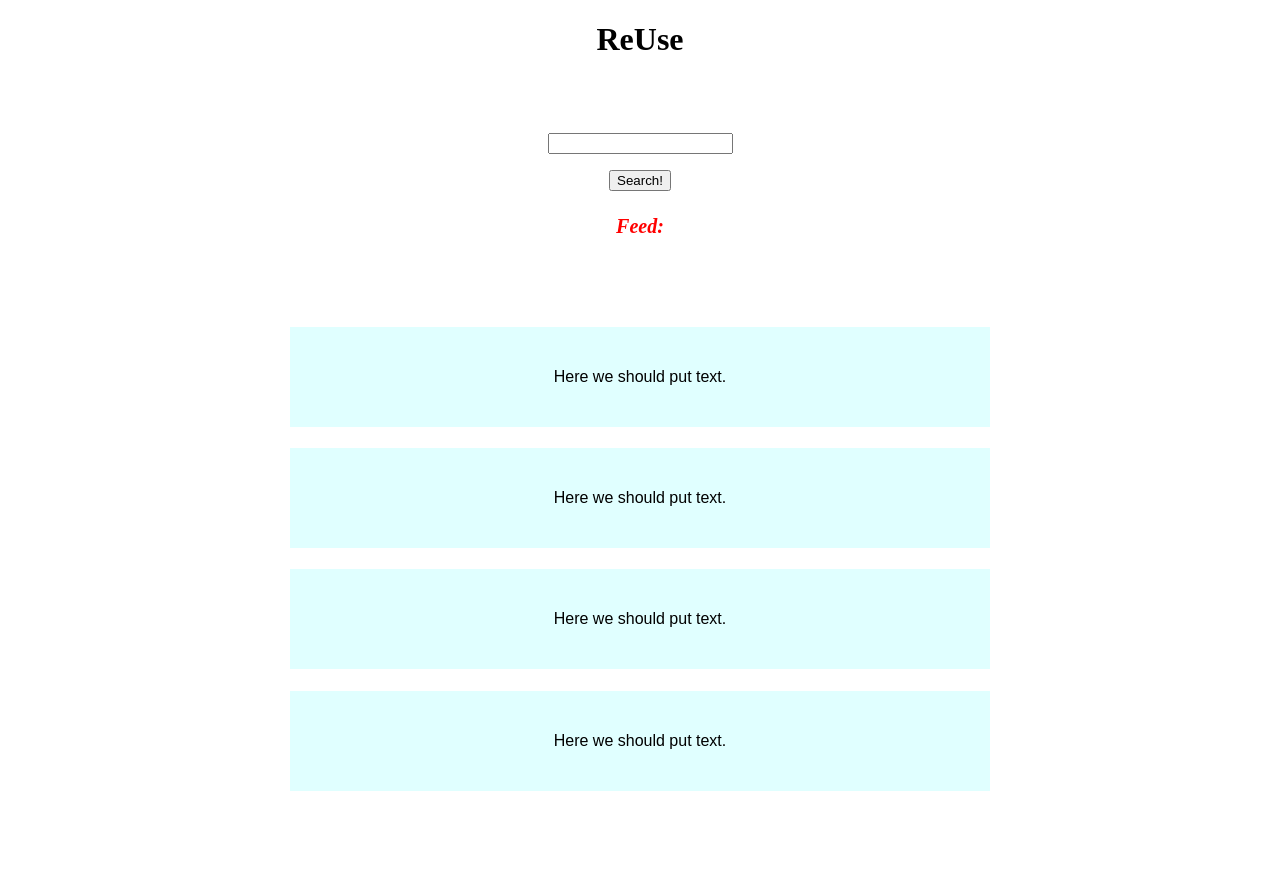
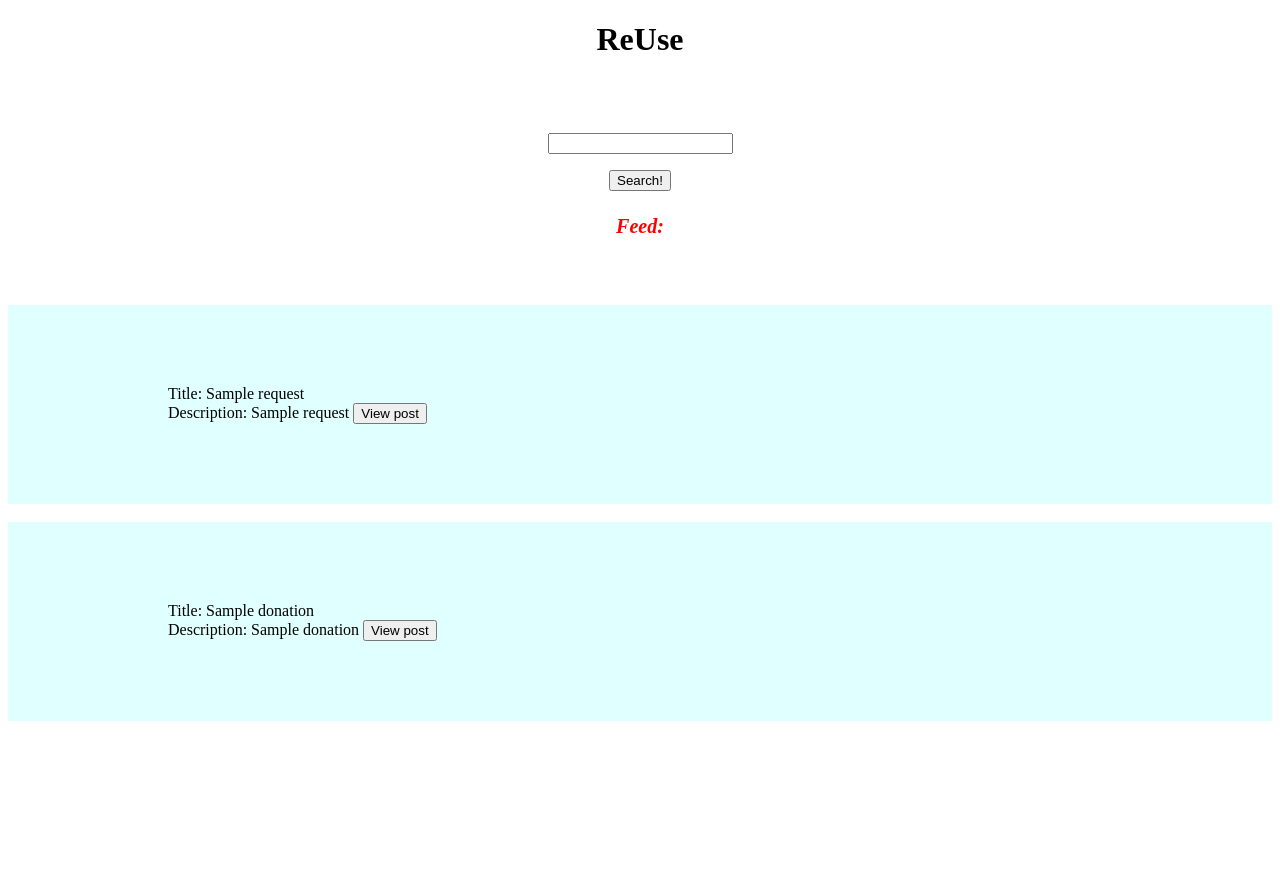
Before and after one commit to odc19/ReUse, a Flask app: page / in a window 1280 px wide. After the commit the page ends 721 px from the top, so only its background shows below. Run offline with Flask 2, Linux system fonts and the light colour scheme; a database or web service that is not in the repository returns one stand-in record (values such as "Sample title"); some libraries are stand-ins or nearby versions.

Commit message:
Created feed with search functionality, added view post button

```diff
--- a/app.py
+++ b/app.py
@@ -16,28 +16,78 @@ app.config['SQLALCHEMY_DATABASE_URI'] = 'sqlite:///EXAMPLE_database.db'
 req_table = "requests"
 don_table = "donations"
 
+
 def init_table_posts():
     conn = psycopg2.connect(dbname=DB_NAME, user=DB_USER, password=DB_PASS, host=DB_HOST)
     cur = conn.cursor()
-    #cur.execute(
-    #    "CREATE TABLE donations (id SERIAL PRIMARY KEY, person_id INT, title VARCHAR, category VARCHAR, description VARCHAR, location VARCHAR, reserved VARCHAR);")
-    #cur.execute("CREATE TABLE requests (id SERIAL PRIMARY KEY, person_id INT, title VARCHAR, description VARCHAR, reserved VARCHAR);")
+    conn.commit()
+    cur.close()
+    conn.close()
+
+
+def query_word(word, table, col):
+    # if table == req_table:
+    #     return "SELECT (id, person_id, title, category, description, location, ) FROM " + table + " WHERE " + col + " LIKE '%" + word + "%' ;"
+    # else:
+        return "SELECT * FROM " + table + " WHERE " + col + " LIKE '%" + word + "%' ;"
+
+
+@app.route("/")
+def index():
+    key_word = request.args.get("search_sentence")
+    if not key_word:
+        key_word = ""
+    conn = psycopg2.connect(dbname=DB_NAME, user=DB_USER, password=DB_PASS, host=DB_HOST)
+    cur = conn.cursor()
+
+    posts_with_types = []
+
+    cur.execute(query_word(key_word, req_table, "description"))
+    posts = cur.fetchall()
+    for post in posts:
+        posts_with_types.append({"post": post, "type": "request"})
+
+    cur.execute(query_word(key_word, don_table, "description"))
+    posts = cur.fetchall()
+    for post in posts:
+        posts_with_types.append({"post": post, "type": "donation"})
+
+    for post_with_type in posts_with_types:
+        print(post_with_type)
+        print("\n")
 
     conn.commit()
     cur.close()
     conn.close()
 
-def query_word(word, table, col):
-    return "SELECT * FROM " + table + " WHERE " + col + " LIKE '%" + word + "%' ;"
+    return render_template("index.html", posts_with_types=posts_with_types)
 
 
-@app.route("/")
-def index():
-    return render_template("index.html")
-
-@app.route("/")
+@app.route("/abc")
 def new_post():
     return render_template("new_post.html", given_text="YAAAY!!! FINALLY")
+
+
+@app.route("/post_id=<post_id>/post_type=<post_type>")
+def view_post(post_id, post_type):
+    conn = psycopg2.connect(dbname=DB_NAME, user=DB_USER, password=DB_PASS, host=DB_HOST)
+    cur = conn.cursor()
+
+    if post_type == "donation":
+        table = don_table
+        print("DONATION\n")
+    else:
+        table = req_table
+        print("REQUEST\n")
+    cur.execute("SELECT * FROM " + table + " WHERE id = " + post_id + ";")
+    post = cur.fetchone()
+
+    conn.commit()
+    cur.close()
+    conn.close()
+
+    return render_template("view_post.html", post=post, post_type=post_type)
+
 
 def get_table_rows(table):
     conn = psycopg2.connect(dbname=DB_NAME, user=DB_USER, password=DB_PASS, host=DB_HOST)
@@ -52,44 +102,6 @@ def get_table_rows(table):
     conn.close()
     return rows_nr
 
-@app.route("/blue/<some_text>")
-def index_blue(some_text):
-    conn = psycopg2.connect(dbname=DB_NAME, user=DB_USER, password=DB_PASS, host=DB_HOST)
-    cur = conn.cursor()
-    from_text = request.args.get('given_text')
-    # cur.execute("INSERT INTO dummy (text) VALUES(%s)", (from_text,))
-    res = ""
-    cur.execute(query_word(from_text, don_table, "description"))
-    rows = get_table_rows(don_table)
-    # Pana aici e bine
-    if rows > 1:
-        row = cur.fetchone()
-        res1 = row
-        row = cur.fetchone()
-        res2 = row
-
-    #cur.execute(query_word(from_text, req_table, "description"))
-
-    """
-    res1 = cur.fetchall()
-    res = ""
-    for r in res1:
-        res += r[2] + " " + r[3]
-    cur.execute(query_word(from_text, req_table, "description"))
-    res2 = cur.fetchall()
-
-    res += "\n"
-
-    for r in res2:
-        res += r[2] + " " + r[3]
-   # res = res1 + res2
-   """
-    conn.commit()
-    cur.close()
-    conn.close()
-    # return render_template("index_blue.html", given_text=some_text + " " + from_text)
-    return render_template("index_blue.html", given_text=res)
-
 
 if __name__ == "__main__":
     app.debug = True
--- a/templates/feed_layout.html
+++ b/templates/feed_layout.html
@@ -5,9 +5,16 @@
         <br>
         <br>
         <br>
-        {% include "feed_post_box.html" %}
-        {% include "feed_post_box.html" %}
-        {% include "feed_post_box.html" %}
-        {% include "feed_post_box.html" %}
+        {% for post in posts %}
+<!--                {% include "feed_post_box.html" %}-->
+                <div style="background-color: #E0FFFF; color: white;">
+                        <form action="{{ url_for('view_post', id=post['id']') }}">
+                                post["title"]
+                                <br>
+                                post["description"]
+                                <button type="submit"> View post </button>
+                        </form>
+                </div>
+        {% endfor %}
 </body>
 </html>
--- a/templates/feed_post_box.html
+++ b/templates/feed_post_box.html
@@ -24,5 +24,4 @@ h1 {text-align: center;}
 
     </button>
     </form>
-
 </h1>
--- a/templates/index.html
+++ b/templates/index.html
@@ -6,8 +6,8 @@
         h1 {text-align: center;}
 </style>
 <h1>
-<form action="{{ url_for('index_blue', some_text='123') }}">
-    <input type="text" id="given_text" name="given_text"> <br>
+<form action="{{ url_for('index') }}">
+    <input type="text" id="search_sentence" name="search_sentence"> <br>
     <button type="submit"> Search! </button>
 </form>
 </h1>
--- a/templates/layout.html
+++ b/templates/layout.html
@@ -11,7 +11,21 @@
         <h1> ReUse </h1>
         <br>
         {% block content %}{% endblock content %}
-        {% include "feed_layout.html" %}
+        <h1 style="color:red;font-size:20px;"> <i> Feed: </i></h1>
+        <br>
+        <br>
+        <br>
+        {% for post_with_type in posts_with_types %}
+                <div style="background-color: #E0FFFF; padding: 5em 10em">
+                        <form action="{{ url_for('view_post', post_id=post_with_type['post'][0], post_type=post_with_type['type']) }}">
+                                Title: {{ post_with_type['post'][2] }}
+                                <br>
+                                Description: {{ post_with_type['post'][3] }}
+                                <button type="submit"> View post </button>
+                        </form>
+                </div>
+                <br>
+        {% endfor %}
         <br>
         <br>
         <br>
```
Also changed, not shown: templates/index_blue.html (deleted, +0 -10 lines), templates/view_post.html (+5 -2 lines), tests/__init__.py (added, +1 -0 lines), tests/tests_db_query.py (added, +9 -0 lines).
